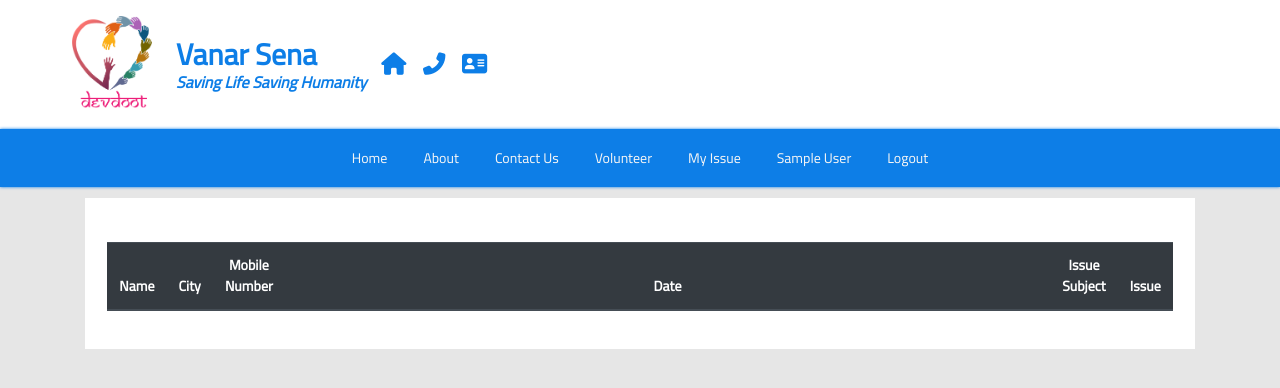
After one commit to MiHarsh/DEVDOOT_NGO, a Flask app: page /pending_raised_issue in a window 1280 px wide. The commit adds this page. Shown: the top 388 px of the page. Run offline with Flask 2, Linux system fonts and the light colour scheme; the visitor is signed in with stand-in values (Sample User, id 1); data that the repository does not hold is empty; some libraries are stand-ins or nearby versions.

Commit message:
req done except OTP ver and fb post and donation

```diff
--- a/app.py
+++ b/app.py
@@ -1,7 +1,7 @@
 from flask import Flask, render_template, request, flash, redirect, url_for, session, logging
 from functools import wraps
 from wtforms import Form, StringField, TextAreaField, PasswordField, validators
-##from flask_mail import Mail, Message
+from flask_mail import Mail, Message
 from random import randint
 import requests
 import time
@@ -30,19 +30,19 @@ db = firebase.database()
 
 app = Flask(__name__)
 
-'''
-for mail
+
 
 mail = Mail(app)
 app.config["MAIL_SERVER"] = 'smtp.gmail.com'
 app.config["MAIL_PORT"] = 465
-app.config["MAIL_USERNAME"] = "swarajxxx69@gmail.com"
-app.config['MAIL_PASSWORD'] = 'swarajfucks'
+app.config["MAIL_USERNAME"] = "div143har@gmail.com"
+app.config['MAIL_PASSWORD'] = 'Div@143@Har'
 app.config['MAIL_USE_TLS'] = False
 app.config['MAIL_USE_SSL'] = True
 mail = Mail(app)
+admin_number="8239335509"
 
-'''
+
 
 
 
@@ -74,9 +74,11 @@ class loginForm(Form):
 def index():
     print(session)
     this_User=""
+    this_User_num=""
     if 'logged_in' in session:
         this_User =session['username']
-    return render_template("index.html", this_User = this_User)
+        this_User_num=session['mob_num']
+    return render_template("index.html", this_User = this_User , this_User_num=this_User_num ,admin_number=admin_number)
 
 
 
@@ -92,6 +94,22 @@ def is_logged_in(f):
         else:
             flash('Unauthorized, Please login', 'danger')
             return redirect(url_for('login'))
+
+    return wrap
+
+
+###################################################################################################
+
+
+# Check if the currentuser is admin
+def is_admin(f):
+    @wraps(f)
+    def wrap(*args, **kwargs):
+        if 'logged_in' in session and session['is_admin']:
+            return f(*args, **kwargs)
+        else:
+            flash('Unauthorized', 'danger')
+            return redirect(url_for('index'))
 
     return wrap
 
@@ -119,7 +137,8 @@ def signup():
         data = {
             "name": name,
             "mob_num": mob_num,
-            "password": password
+            "password": password,
+            "raised_requests":""
         }
         db.child("Users").push(data)
 
@@ -166,6 +185,8 @@ def login():
             session['mob_num'] = user['mob_num']
             session['user_id'] = user_id
             session['is_admin']  = False
+            if mob_num == admin_number:
+                session['is_admin']  = True
             flash('Welcome ' + user['name'] + '!', 'success')
             print(session)
             return redirect(url_for('index'))
@@ -186,8 +207,21 @@ def become_volunteer():
         email = f_data['email']
         city = f_data['city']
         Profession = f_data['Profession']
-        mob_per = f_data['mob_per']
-        email_per = f_data['email_per']
+
+        Volunteers = db.child("Volunteers").get().val()
+
+        for x in Volunteers:
+            if Volunteers[x]['mob_num'] == mob_num:
+                flash('Volunteers with this Number allready exist', 'danger')
+                return redirect(url_for("index"))
+
+        mob_per = "0"
+        email_per = "0"
+
+        if (f_data['mob_per']).upper() == "YES":
+            mob_per="1"
+        if (f_data['email_per']).upper() == "YES":
+            email_per="1"
 
         data = {
             "name": name,
@@ -198,7 +232,7 @@ def become_volunteer():
             "mob_per" : mob_per,
             "email_per":email_per
         }
-
+        print("hiii")
         db.child("Volunteers").push(data)
 
         flash('you are now a Volunteers and can help other', 'success')
@@ -206,6 +240,78 @@ def become_volunteer():
         return redirect(url_for("index"))
 
     return render_template("be_vol.html")
+
+################################################################################################# Rasing Request
+
+@app.route('/raise_request', methods=['GET','POST'])
+@is_logged_in
+def raise_request():
+    if request.method == 'POST':
+        f_data = request.form
+        issue = f_data['issue']
+        city = f_data['city']
+        issue_subject=f_data['issue_subject']
+        today = datetime.datetime.now()
+        t_date = today.strftime("%d") + "/" + today.strftime("%m") + "/" + today.strftime("%Y")
+        p_time = today.strftime("%H") + ":" + today.strftime("%M") + ":" + today.strftime("%S")
+
+        data = {
+            "city": city,
+            "issue": issue,
+            "issue_subject":issue_subject,
+            "date": t_date
+        }
+        admin_mail="div143har@gmail.com"
+        msg = Message(str(issue_subject) + " - " + str(city), sender='div143har@gmail.com', recipients=[admin_mail])
+        msg.body = str(issue +'\r\n \r\n'+"By :- "+str(session['username'])+" \r\n ("+str(session['mob_num'])+")\r\n City :- "+str(city) )
+        mail.send(msg)
+
+        db.child("Users/"+session['user_id']+"/raised_requests").push(data)
+
+        flash('you Issue has been raised', 'success')
+
+        return redirect(url_for("index"))
+
+    return render_template("raise_request.html")
+
+####################################################################################### My raised request
+
+@app.route('/my_raised_request')
+@is_logged_in
+def my_raised_request():
+    this_User=""
+    this_User_num=""
+    if 'logged_in' in session:
+        this_User =session['username']
+        this_User_num=session['mob_num']
+    issues = db.child("Users/"+session['user_id']+"/raised_requests").get().val()
+    return render_template("my_raised_request.html", this_User = this_User  , this_User_num=this_User_num, admin_number=admin_number ,issues=issues)
+
+
+####################################################################################### Delet my raised request
+
+@app.route("/delete_raised_request" + "/<req_id>", methods=['POST'])
+def delete_raised_request(req_id):
+    print(req_id)
+    db.child("Users/" + session['user_id']+"/raised_requests/"+req_id).remove()
+    flash('Raised Request Deleted', 'success')
+    return redirect(url_for('my_raised_request'))
+
+
+
+######################################################################################### volunteer list
+
+@app.route('/volunteer_list')
+
+def volunteer_list():
+    this_User=""
+    this_User_num=""
+    if 'logged_in' in session:
+        this_User =session['username']
+        this_User_num=session['mob_num']
+    v_info = db.child("Volunteers").get().val()
+    return render_template("volunteer_list.html", this_User = this_User , session = session ,v_info=v_info ,this_User_num=this_User_num,admin_number=admin_number )
+
 
 
 
@@ -218,6 +324,30 @@ def logout():
     flash('You are now logged out', 'success')
     return redirect(url_for("index"))
 
+####################################################  Only for  admin
+
+#########################################  ALL RAISED ISSUE
+
+@app.route('/pending_raised_issue')
+@is_admin
+def pending_raised_issue():
+    this_User=""
+    this_User_num=""
+    if 'logged_in' in session:
+        this_User =session['username']
+        this_User_num=session['mob_num']
+    users = db.child("Users").get().val()
+    return render_template("pending_raised_issue.html", this_User=this_User , users=users ,this_User_num=this_User_num ,admin_number=admin_number)
+
+####################################### Remove Volunteer
+
+@app.route("/remove_volunteer" + "/<req_id>", methods=['POST'])
+@is_admin
+def remove_volunteer(req_id):
+    name = db.child("Volunteers/" +req_id+ "/name").get().val()
+    db.child("Volunteers/" +req_id).remove()
+    flash(name+ 'has been removed from Volunteers', 'success')
+    return redirect(url_for('volunteer_list'))
 
 
 #######################################################################################################
--- a/templates/includes/nav.html
+++ b/templates/includes/nav.html
@@ -20,6 +20,22 @@
                   <li class="nav-item">
                     <a class="nav-link" href="">Contact Us</a>
                   </li>
+
+                  <li class="nav-item">
+                    <a class="nav-link" href="/volunteer_list">Volunteer</a>
+                  </li>
+
+                  {% if this_User %}
+                    <li class="nav-item">
+                      <a class="nav-link" href="/my_raised_request">My Issue</a>
+                    </li>
+                  {% endif %}
+
+                  {% if this_User_num == admin_number  %}
+                  <li class="nav-item">
+                    <a class="nav-link" href="/pending_raised_issue">Pending Issue</a>
+                  </li>
+                  {% endif %}
 
                   {% if this_User %}
 
--- a/templates/index.html
+++ b/templates/index.html
@@ -7,9 +7,11 @@
 
   <br>
     <a href="/become_volunteer"><button>Become Volunteer</button></a>
+    <a href="/raise_request"><button>Raise Request</button></a>
+    <div class="pagecontain">
+      </div>
 
-    <div class="pagecontain">
-
+  </div>
 
 
 {% endblock %}
--- a/templates/layout.html
+++ b/templates/layout.html
@@ -32,7 +32,7 @@
             </div>
             <div class="row mx-0 px-md-4 align-items-center flex-grow-md-1 flex-grow-0">
               <div class="header-logo col-12 col-md-auto pl-0 pr-0 pr-md-4 mb-3 mb-md-0">
-                <a href="/" class="header-logo-image-wrapper"><img src= "devdoot-logo.png"  alt="Devdoot-logo" id="header-logo-image" ></a>
+                <a href="index.html" class="header-logo-image-wrapper"><img src="images/devdoot-logo.png" alt="Devdoot-logo" id="header-logo-image" ></a>
               </div>
               <div class="header-title-wrapper col-12 col-md text-center text-md-left px-4 pl-md-0 pr-md-2 mb-4 mb-md-0">
                 <h1 class="header-title mb-2 mb-md-0">Vanar Sena</h1>
--- /dev/null
+++ b/templates/pending_raised_issue.html
@@ -0,0 +1,45 @@
+{% extends 'layout.html' %}
+
+{% block body %}
+
+
+<div class="container" style="background-color:white; padding: 2%; margin-top: 1%; margin-bottom: 2%;">
+
+<br>
+
+<div class="table-responsive">
+
+<table class="table" style="text-align: center;">
+    <thead class="thead-dark">
+        <tr>
+            <th scope="col">Name</th>
+            <th scope="col">City</th>
+            <th scope="col">Mobile Number</th>
+            <th class="col">Date</th>
+            <th scope="col">Issue Subject</th>
+            <th scope="col">Issue</th>
+        </tr>
+    </thead>
+    <tbody>
+        {% for user in users %}
+            {% for request in users[user]['raised_requests']%}
+                <tr>
+                    <td>{{ users[user]['name'] }}</td>
+                    <td>{{ users[user]['raised_requests'][request]['city'] }}</td>
+                    <td>{{ users[user]['mob_num'] }}</td>
+                    <td>{{ users[user]['raised_requests'][request]['date'] }}</td>
+                    <td>{{ users[user]['raised_requests'][request]['issue_subject'] }}</td>
+                    <td>{{ users[user]['raised_requests'][request]['issue'] }}</td>
+                </tr>
+            {% endfor %}
+        {% endfor %}
+    </tbody>
+</table>
+
+</div>
+
+
+</div>
+
+
+{% endblock %}
```
Also changed, not shown: templates/my_raised_request.html (added, +43 -0 lines), templates/raise_request.html (added, +41 -0 lines), templates/volunteer_list.html (added, +66 -0 lines).
